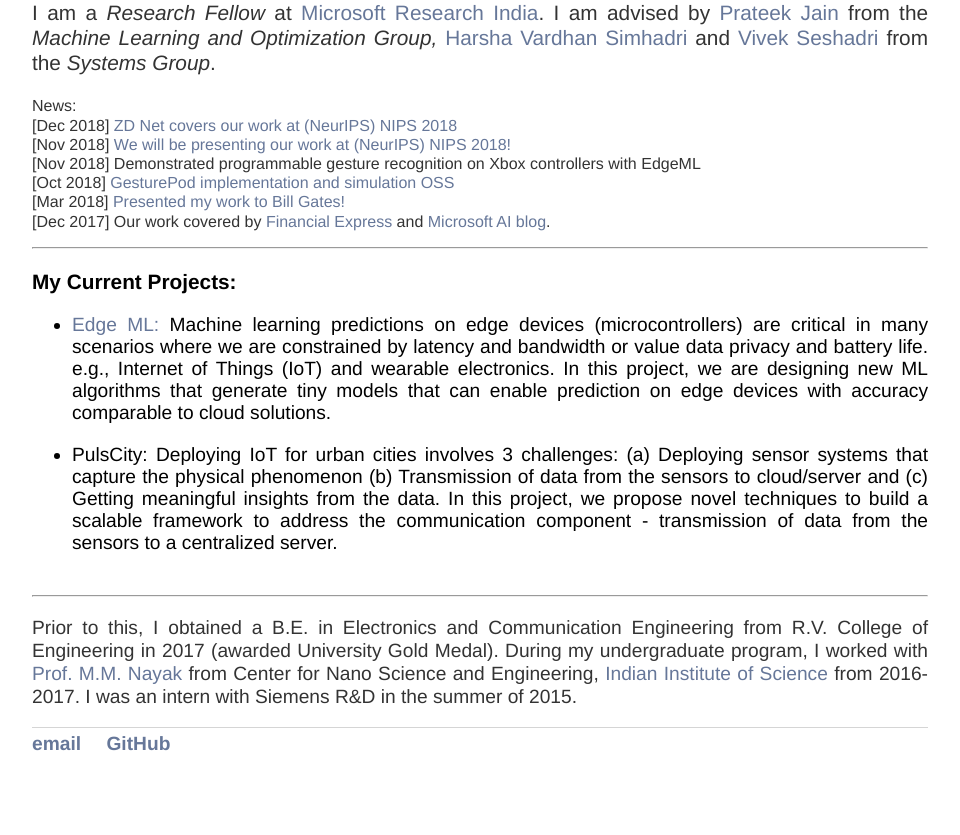
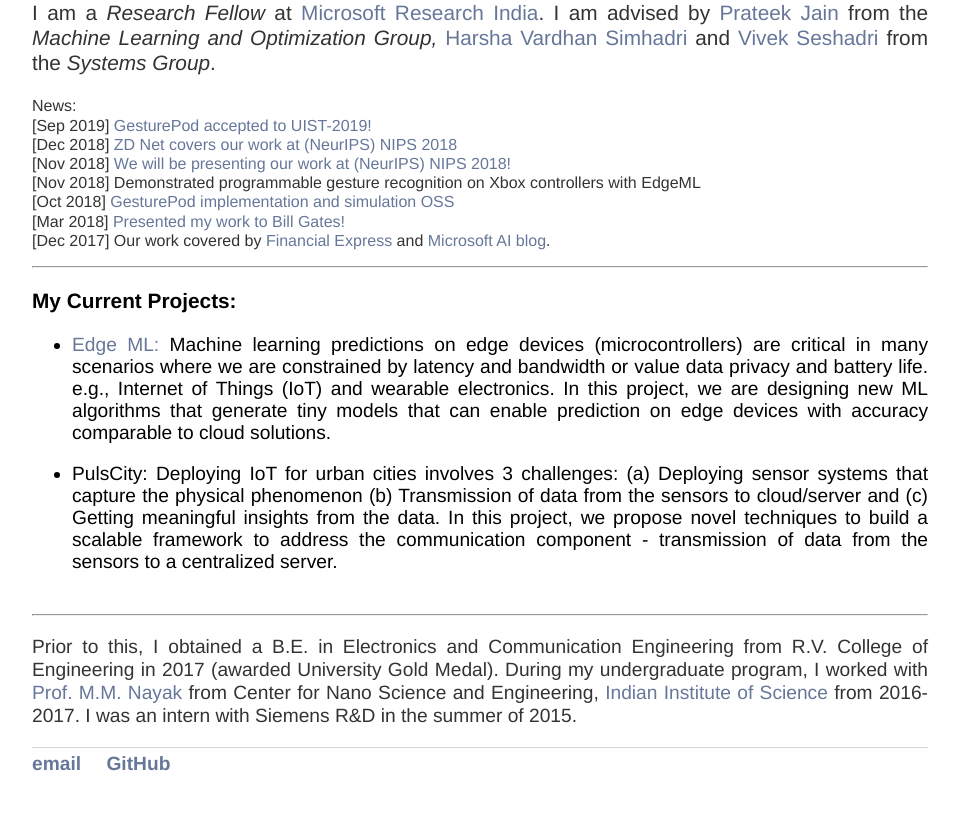
Before and after one commit to ShishirPatil/ShishirPatil.github.io, a Jekyll site: the page built from index.md, in a window 1280 px wide. Shown: the part 318-1153 px from the top of the page, without its empty margins (160-1120 px from the left). Built offline with Jekyll 4.4.1, drawn with Linux system fonts in a browser that asks for light colours.

Commit message:
News:GesturePod

```diff
--- a/index.md
+++ b/index.md
@@ -30,6 +30,7 @@
         </p>
 
         <p style="font-size:1em;">News:<br>
+        [Sep 2019] <a href = 'http://uist.acm.org/uist2019/program/'> GesturePod accepted to UIST-2019!</a><br>
         [Dec 2018] <a href = 'https://www.zdnet.com/video/microsoft-researchers-add-smarts-to-everyday-objects/?fbclid=IwAR3DCey1X675mQ-uk7mu1Wl8aFXM4AQGNL4SygercVQY6PsmDkFvO3P9BE8'>ZD Net covers our work at (NeurIPS) NIPS 2018</a>
         <br>
         [Nov 2018] <a href = 'https://nips.cc/Expo/Conferences/2018/Schedule?demo_id=3'> We will be presenting our work at (NeurIPS) NIPS 2018!</a><br>
```
